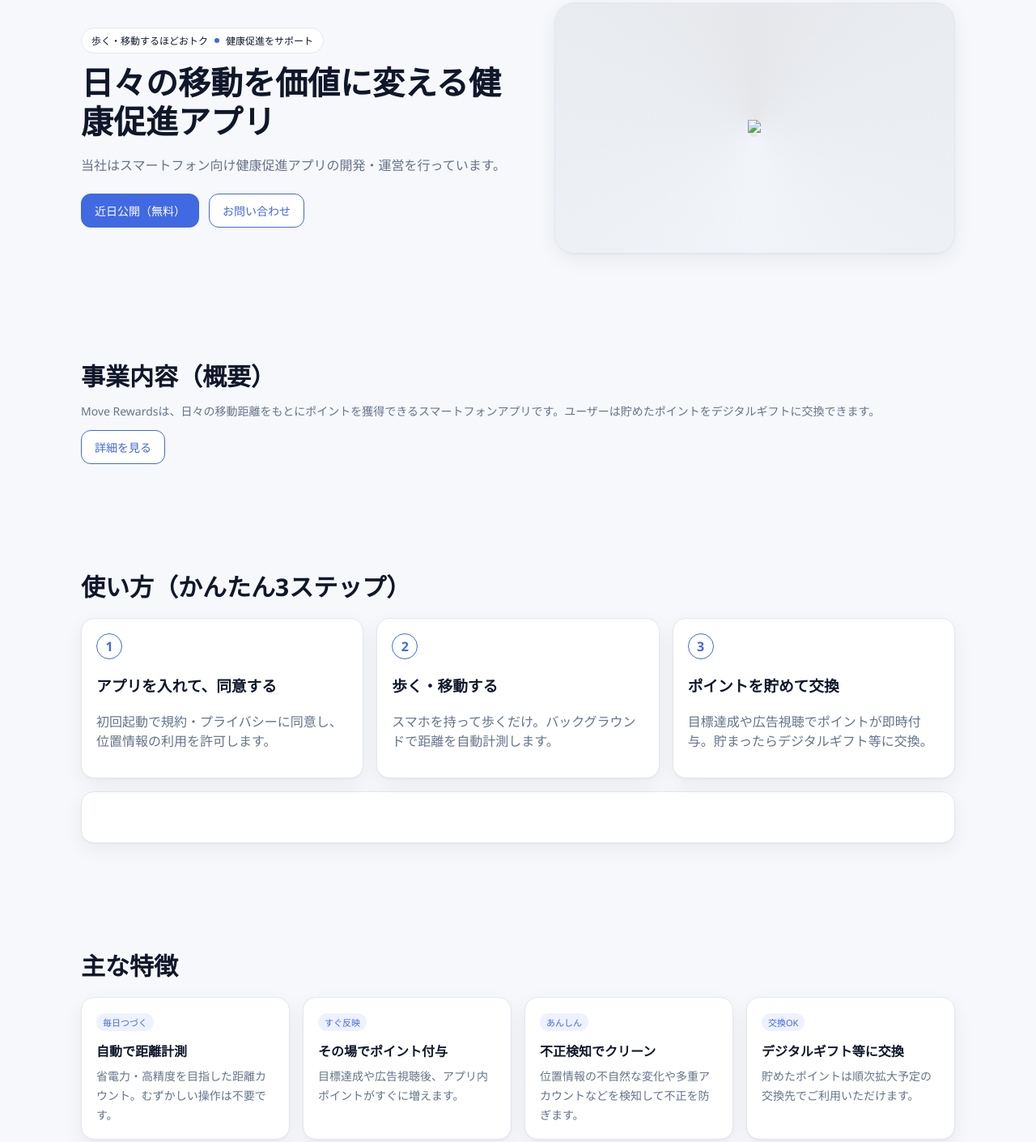
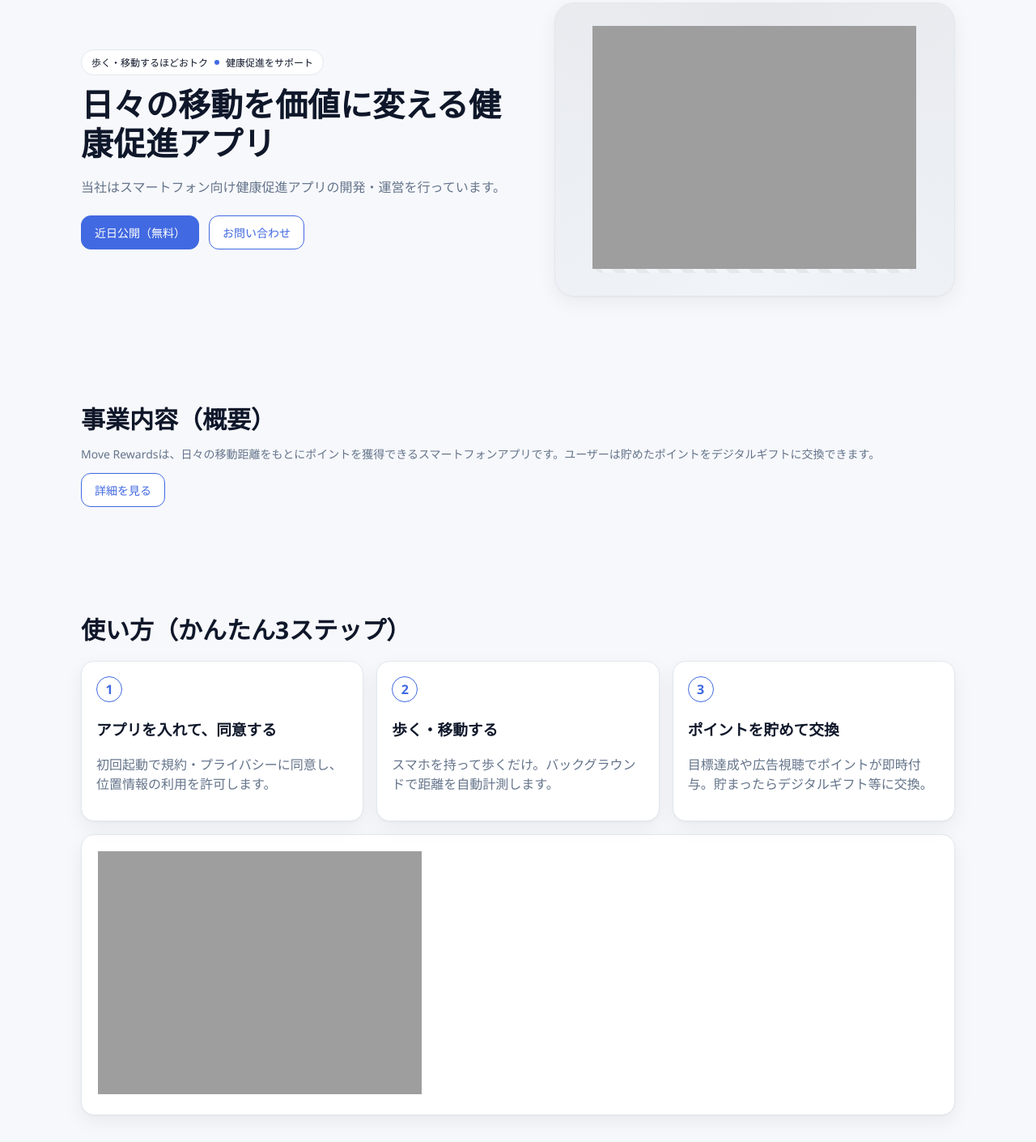
Before and after one commit to ryosukenoji/moveRewards, a plain HTML site: page public/index.html in a window 1280 px wide. Shown: the part 126-1536 px from the top of the page at 81% size. Drawn offline with Linux system fonts and the light colour scheme; the site is published under a folder, as on GitHub Pages, so addresses that start at the root find nothing.

Commit message:
ix jason

```diff
--- a/public/index.html
+++ b/public/index.html
@@ -443,7 +443,7 @@
         <div>
           <div class="kv-ph card" role="img" aria-label="キービジュアル">
             <div class="kv-inner">
-              <div class="ph-rect" aria-hidden="true"><img src="/public/img/main.png" ></div>
+              <div class="ph-rect" aria-hidden="true"><img src="img/main.png" ></div>
             </div>
           </div>
         </div>
@@ -483,7 +483,7 @@
         </div>
         <div class="grid col-1" style="margin-top:16px;">
           <div class="card" style="padding: 20px;">
-            <img src="/public/img/mock.png" alt="">
+            <img src="img/mock.png" alt="">
           </div>
 
         </div>
```
Also changed, not shown: firebase.json, 1 other file.
